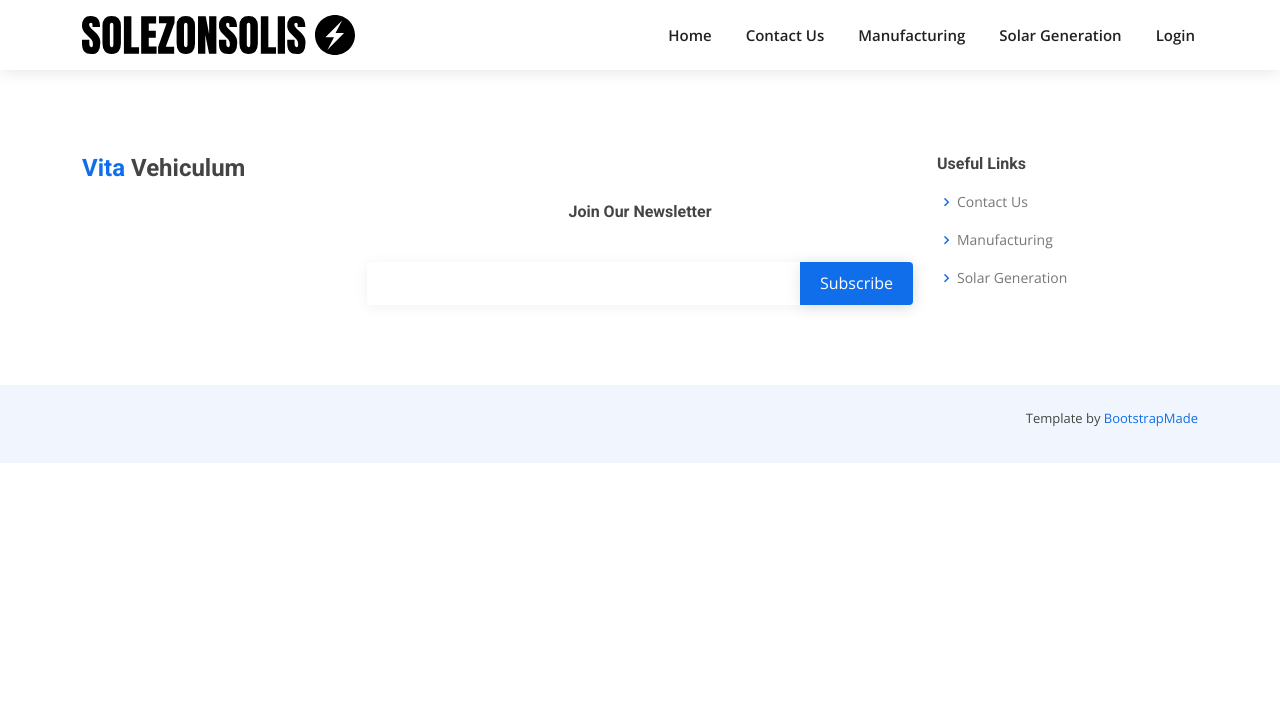
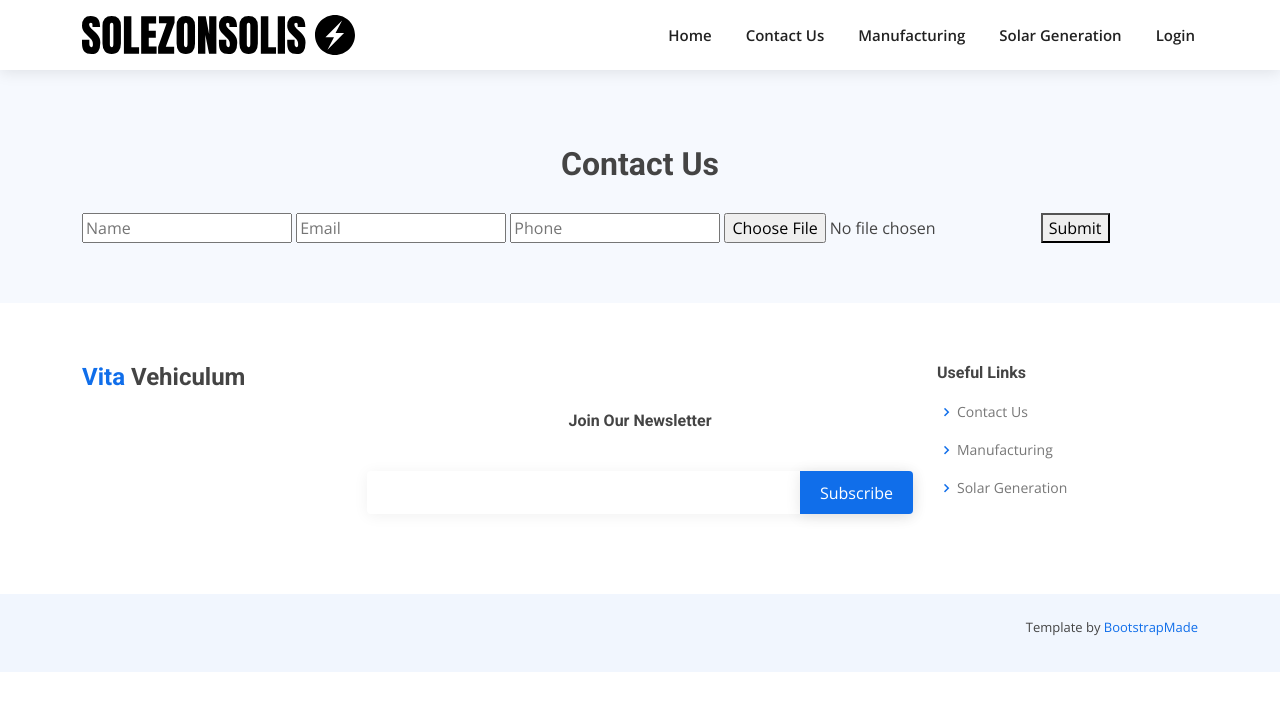
Before and after one commit to unex/CyberForce2022, a FastAPI app: template webzone/templates/contact.html in a window 1280 px wide. Shown: the top 711 px of the page. Run offline with FastAPI, Linux system fonts and the light colour scheme; the template is opened without the code that fills it, so the values that code supplies are empty; parts of the project's set-up code (start-up, migrations or seed data) failed here and were passed over; some libraries are stand-ins or nearby versions.

Commit message:
add rest of contact page functionality

```diff
--- a/webzone/app.py
+++ b/webzone/app.py
@@ -2,9 +2,21 @@
 import asyncio
 from base64 import urlsafe_b64encode, urlsafe_b64decode
 from io import BytesIO
+from datetime import datetime
+import smtplib
+from typing import Optional
 
 
-from fastapi import FastAPI, Request, Depends, HTTPException, status
+from fastapi import (
+    FastAPI,
+    Request,
+    Depends,
+    HTTPException,
+    Form,
+    File,
+    UploadFile,
+    status,
+)
 from fastapi.staticfiles import StaticFiles
 from fastapi.templating import Jinja2Templates
 from fastapi.responses import RedirectResponse, JSONResponse, StreamingResponse
@@ -23,6 +35,9 @@
 import ldap
 
 from ftplib import FTP
+from smtplib import SMTP
+from imaplib import IMAP4
+from email.message import EmailMessage
 
 
 SECRET_KEY = os.environ.get("SECRET_KEY", "this_should_be_configured")
@@ -37,6 +52,9 @@
 
 # FTP
 FTP_URI = os.environ.get("FTP_URI")
+
+# EMAIL
+MAILMAN_URI, MAILMAIN_USER, MAILMAN_PASS = os.environ.get("MAILMAN").split(",")
 
 
 Base = declarative_base()
@@ -142,6 +160,57 @@
     )
 
 
+@app.post("/contact/")
+def submit_contact(
+    request: Request,
+    user: dict = Depends(get_user),
+    name: str = Form(),
+    email: str = Form(),
+    phone: str = Form(),
+    file: Optional[UploadFile] = None,
+):
+    message = [
+        "New contact page submission",
+        "---------------------------",
+        "",
+        f"Name: {name}",
+        f"Email: {email}",
+        f"Phone: {phone}",
+        "",
+    ]
+
+    if file:
+        filename = f"{datetime.utcnow().strftime('%b-%d-%Y_%H%M%S')}_{file.filename}"
+
+        # upload the file file to the file fileserver
+        with connect_ftp() as ftp:
+            ftp.storbinary(f"STOR {filename}", file.file)
+
+        message.append(f"Uploaded file: {filename}")
+
+    # send an email
+    mailboi = SMTP(MAILMAN_URI)
+    mailboi.login(MAILMAIN_USER, MAILMAN_PASS)
+
+    msg = EmailMessage()
+    msg.set_content("\n".join(message))
+    msg['subject'] = "New contact page submission"
+    msg['to'] = MAILMAIN_USER
+    msg['from'] = "noreply@sunpartners.local"
+
+    mailboi.send_message(msg)
+    mailboi.quit()
+
+    return templates.TemplateResponse(
+        "contact.html",
+        {
+            "request": request,
+            "user": user,
+            "message": '<div class="alert alert-success" role="alert">Success!</div>',
+        },
+    )
+
+
 @app.get("/manufacturing/")
 def manufacturing(request: Request, user: dict = Depends(get_user)):
     return templates.TemplateResponse(
@@ -167,8 +236,23 @@
             "NLST", lambda file: files.append(file)  # callbacks what year is it
         )
 
+    emails = []
+
+    mmm = IMAP4(MAILMAN_URI)
+    mmm.login(MAILMAIN_USER, MAILMAN_PASS)
+    mmm.select()
+
+    typ, data = mmm.search(None, 'ALL')
+
+    for num in data[0].split():
+        typ, data = mmm.fetch(num, '(RFC822)')
+        emails.append(data[0][1].decode())
+
+    mmm.close()
+    mmm.logout()
+
     return templates.TemplateResponse(
-        "admin.html", {"request": request, "user": user, "files": files}
+        "admin.html", {"request": request, "user": user, "files": files, "emails": emails}
     )
 
 
--- a/webzone/templates/contact.html
+++ b/webzone/templates/contact.html
@@ -1,6 +1,25 @@
 {% extends "base.html" %}
 {% block content %}
 
-Contact Page
+<main id="main">
+    <section class="section-bg">
+        <div class="container">
+            <div class="section-title">
+                <h3>Contact Us</span></h3>
+            </div>
+            <form enctype="multipart/form-data" method="post">
+                <input type="text" placeholder="Name" name="name" required>
+                <input type="email" placeholder="Email" name="email" required>
+                <input type="tel" placeholder="Phone" name="phone" required>
+                <input name="file" type="file">
+                <button type="submit">Submit</button>
+            </form>
+
+            {% if message %}
+            {{message | safe}}
+            {% endif %}
+        </div>
+    </section>
+</main>
 
 {% endblock %}
```
Also changed, not shown: webzone/templates/admin.html (+15 -0 lines).
